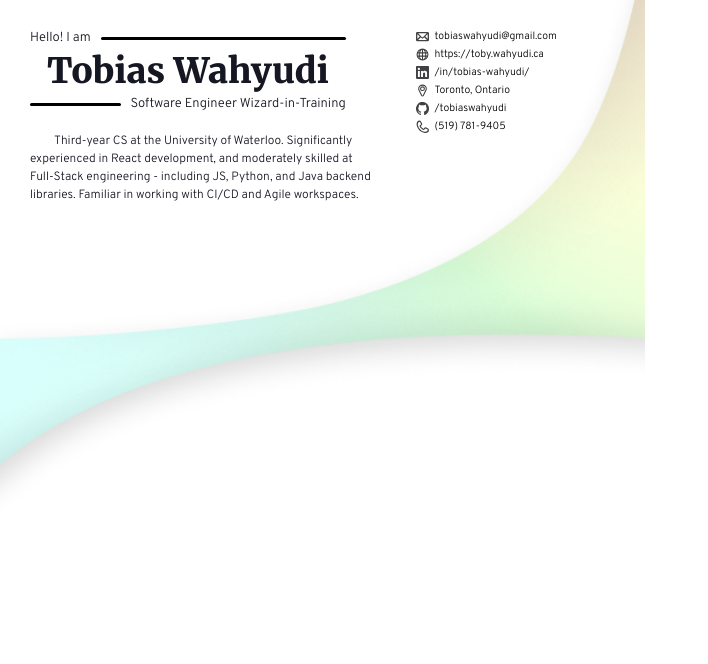
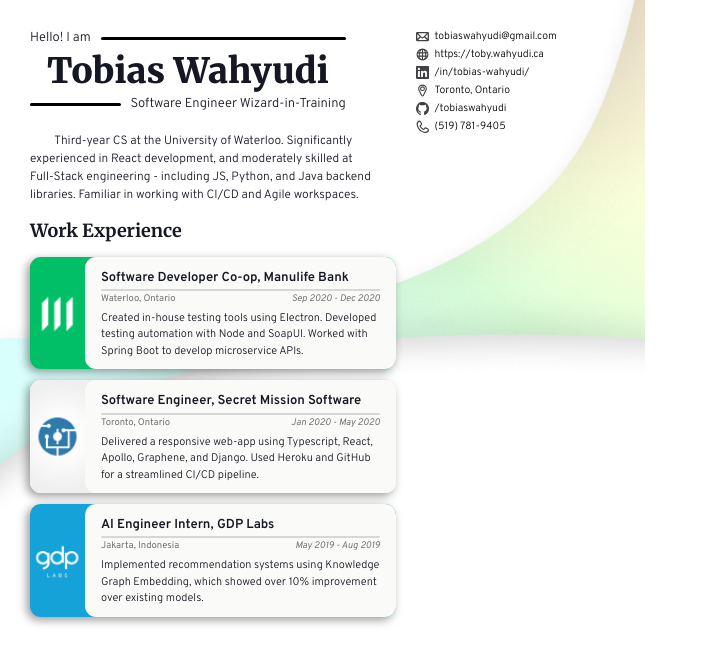
Before and after one commit to tobiaswahyudi/resume, a React (Create React App) app: page / in a window 1280 px wide. Shown: the top 664 px of the page, without its empty margins (0-708 px from the left). Built offline with nearby package versions, Linux system fonts and the light colour scheme.

Commit message:
Use work cards in resume

```diff
--- a/src/Resume.css
+++ b/src/Resume.css
@@ -14,7 +14,7 @@
   padding-left: 20px;
 }
 
-#header {
+#header, #content {
   display: flex;
   flex-direction: row;
 }
@@ -28,3 +28,9 @@
   margin: 0;
   margin-top: 20px;
 }
+
+h2 {
+  font-family: 'Merriweather', serif;
+  font-weight: 700;
+  font-size: 18px;
+}
--- a/src/Resume.tsx
+++ b/src/Resume.tsx
@@ -2,6 +2,7 @@ import React from 'react';
 import Contact from './Contact';
 import './Resume.css';
 import Title from './Title';
+import { Work } from './Work';
 
 export const  Resume: React.FC = () => {
   return (
@@ -17,6 +18,14 @@ export const  Resume: React.FC = () => {
           <Contact/>
         </div>
       </div>
+      <div id="content">
+        <div className="left-column">
+          <Work />
+        </div>
+        <div className="right-column">
+
+        </div>
+      </div>
     </div>
   );
 }
```
